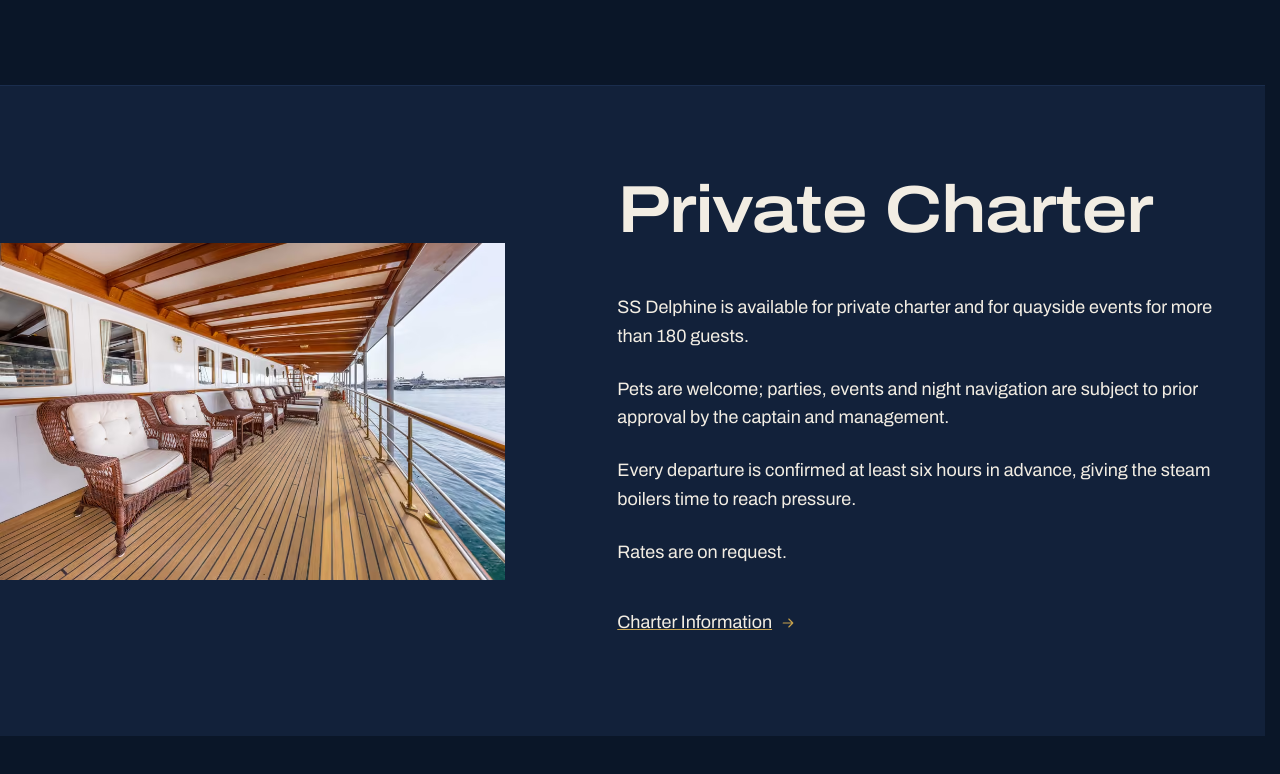
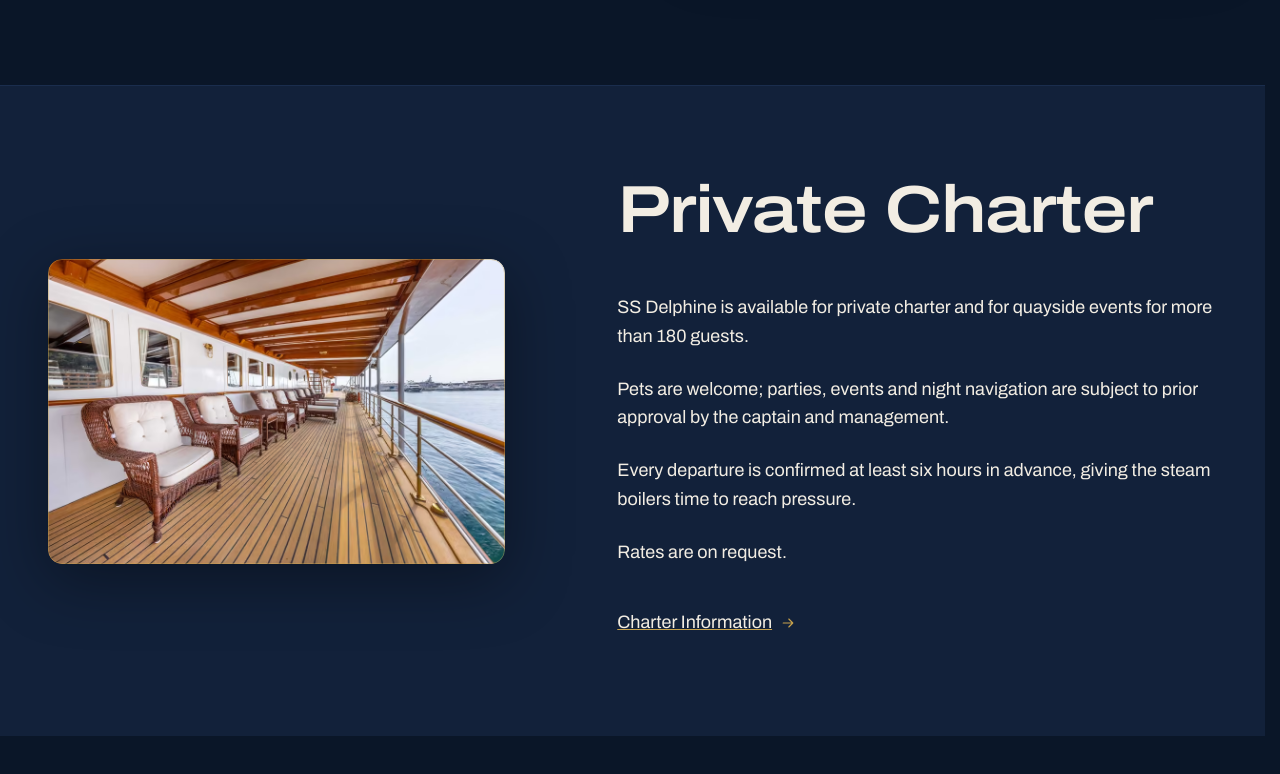
Before and after one commit to JakobBorek/SS_DELPHINE, a website: page index.html in a window 1280 px wide. Shown: the part 2753-3527 px from the top of the page. Drawn offline with Linux system fonts and the light colour scheme.

Commit message:
The Yacht and Private Charter as lifted plates
The photographs now sit as rounded, lifted plates with a gold hairline and a
soft shadow, inset from the outer edge so the whole frame reads rather than
half of it running off the page. The copy is optically centred against the
plate instead of pinned to the top.

Rounded corners are a deliberate departure from the brief's section 4 ('No
cards. No rounded corners, no drop shadows'), made at the client's request.
They are confined to these two photographs and drop away entirely on phones,
where the images run edge to edge.

Radius and shadow are tokens, so the palette discipline holds.

```diff
--- a/css/sections.css
+++ b/css/sections.css
@@ -47,6 +47,7 @@
   width: 100%;
   height: 100%;
   object-fit: cover;
+  border-radius: inherit;
 }
 
 .editorial__media--aerial {
@@ -1506,3 +1507,65 @@ html.no-js .gallery__filters {
   .gallery-chapter:nth-child(even) .gallery-chapter__media { order: 0; }
   .gallery-chapter__body { padding: var(--sp-4) 0 var(--sp-5); }
 }
+
+
+/* ============================================================
+   THE YACHT AND PRIVATE CHARTER
+   The photographs sit as lifted plates rather than raw bleeds, with
+   the copy optically centred against them. Rounded corners are a
+   deliberate departure from the brief's "no rounded corners", made
+   at the client's request, and are confined to these photographs.
+   ============================================================ */
+.editorial__media picture {
+  position: relative;
+  border-radius: var(--radius);
+  overflow: hidden;
+  box-shadow: 0 var(--sp-2) var(--sp-8) var(--media-lift);
+}
+
+/* a hairline of gold along the inner edge, the same detail as the rules */
+.editorial__media picture::after {
+  content: '';
+  position: absolute;
+  inset: 0;
+  border: var(--rule) solid var(--hairline-gold);
+  border-radius: inherit;
+  pointer-events: none;
+}
+
+@media (max-width: 768px) {
+  /* edge to edge on a phone, so only the inner corners are softened */
+  .editorial__media picture {
+    border-radius: 0;
+    box-shadow: none;
+  }
+  .editorial__media picture::after { border: 0; }
+}
+
+
+/* The plate is pulled in from the outer edge so the whole rounded frame
+   reads, rather than half of it running off the side of the page. */
+@media (min-width: 769px) {
+  .editorial__media {
+    display: grid;
+    align-items: center;
+    padding-block: var(--sp-8);
+    padding-inline-end: var(--gutter);
+  }
+  .editorial--reverse .editorial__media {
+    padding-inline-end: 0;
+    padding-inline-start: var(--gutter);
+  }
+  .editorial__media,
+  .editorial__media picture {
+    min-height: 0;
+    height: auto;
+  }
+  .editorial__media--aerial img,
+  .editorial__media--promenade img {
+    width: 100%;
+    height: auto;
+    max-height: 72vh;
+    object-fit: cover;
+  }
+}
--- a/css/tokens.css
+++ b/css/tokens.css
@@ -165,6 +165,8 @@
 
   /* ---------- Lines & motion ---------- */
   --rule: 1px;             /* hairline. Never thicker. */
+  --radius: 0.875rem;      /* editorial photographs only, at the client's request */
+  --media-lift: rgb(0 0 0 / 0.38);
   --ease: cubic-bezier(0.22, 0.61, 0.36, 1);
   --dur-expand: 420ms;     /* Read more height transition */
   --dur-hover: 180ms;
```
